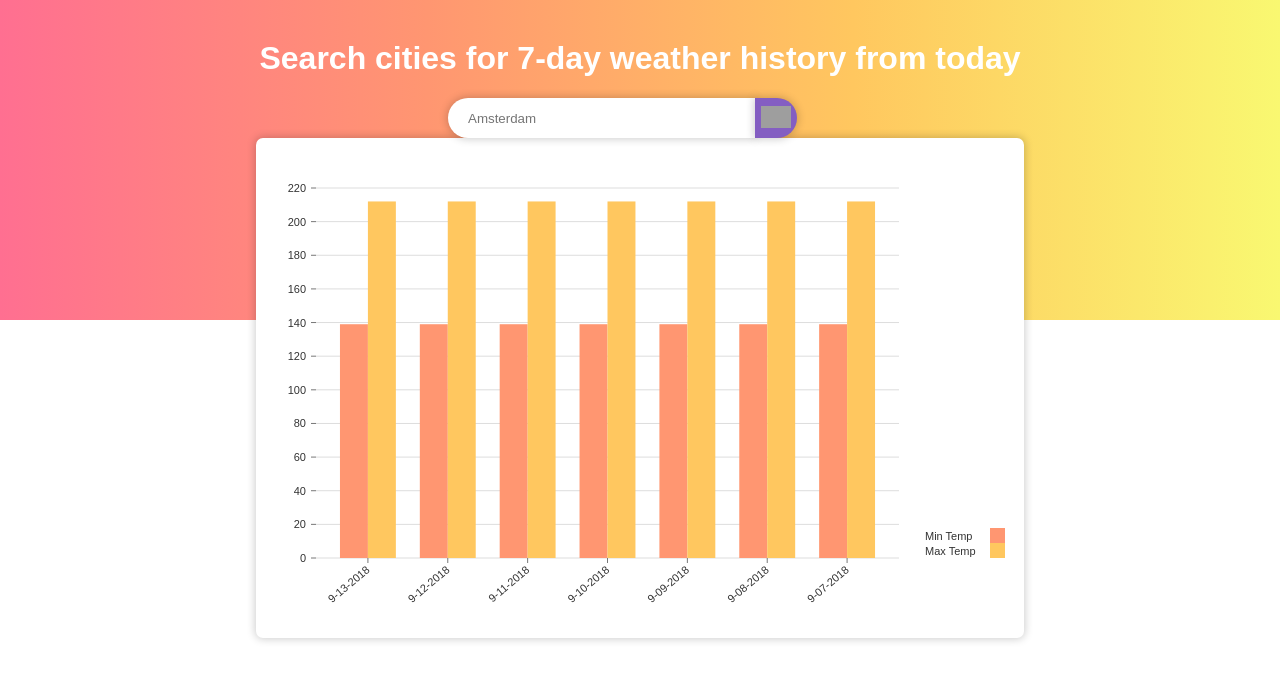
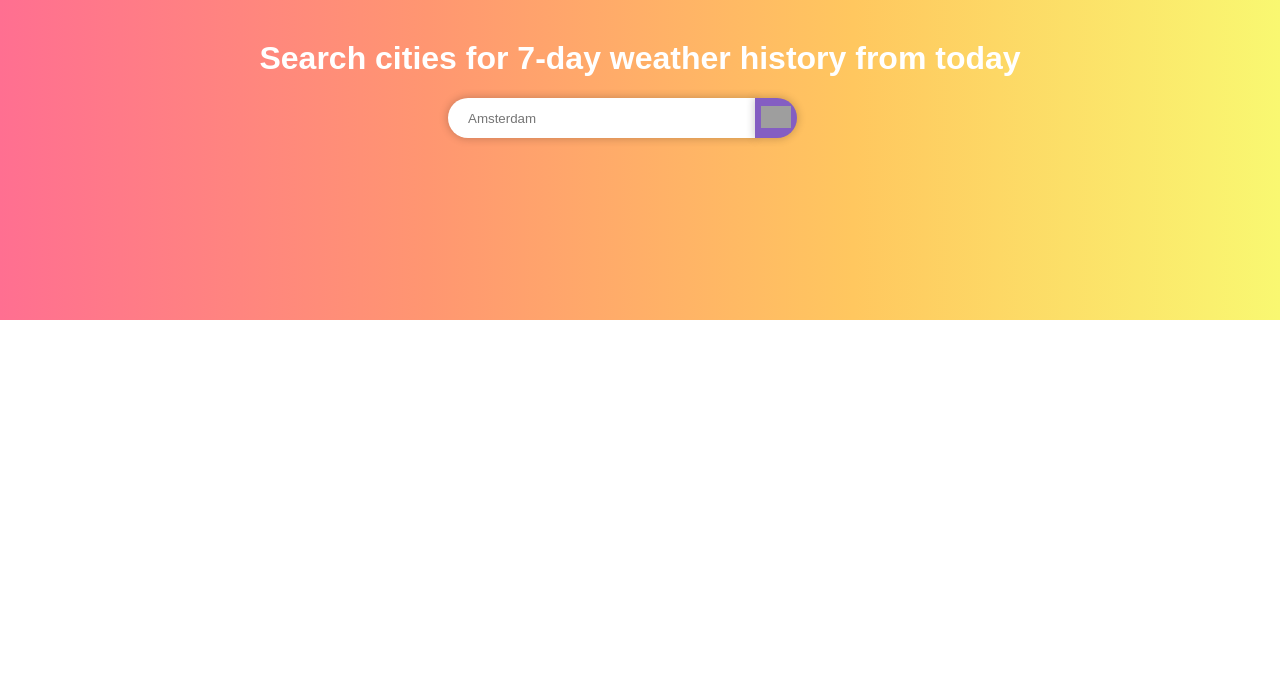
Before and after one commit to cadams8238/temperatures_codeChallenge, a React app: page / in a window 1280 px wide. Shown: the top 680 px of the page. Built offline with nearby package versions, Linux system fonts and the light colour scheme; grey boxes are pictures that could not be loaded.

Commit message:
dynamically rendering weather data to graph

```diff
--- a/src/components/barGraph.js
+++ b/src/components/barGraph.js
@@ -2,50 +2,14 @@ import React from 'react';
 import { ResponsiveBar } from '@nivo/bar';
 import styles from './styles/graph.module.css';
 
-export default function barGraph() {
+export default function barGraph(props) {
 // make sure parent container have a defined height when using responsive component,
 // otherwise height will be 0 and no chart will be rendered.
 // website examples showcase many properties, you'll often use just a few of them.
   return (
     <div className={styles.barGraph}>
       <ResponsiveBar
-        data={[
-          {
-            "date": "9-13-2018",
-            "Max Temp": 212,
-            "Min Temp": 139
-          },
-          {
-            "date": "9-12-2018",
-            "Max Temp": 212,
-            "Min Temp": 139
-          },
-          {
-            "date": "9-11-2018",
-            "Max Temp": 212,
-            "Min Temp": 139
-          },
-          {
-            "date": "9-10-2018",
-            "Max Temp": 212,
-            "Min Temp": 139
-          },
-          {
-            "date": "9-09-2018",
-            "Max Temp": 212,
-            "Min Temp": 139
-          },
-          {
-            "date": "9-08-2018",
-            "Max Temp": 212,
-            "Min Temp": 139
-          },
-          {
-            "date": "9-07-2018",
-            "Max Temp": 212,
-            "Min Temp": 139
-          }
-        ]}
+        data={props.graphData}
         keys={[
           "Min Temp",
           "Max Temp"
--- a/src/components/dashboard.js
+++ b/src/components/dashboard.js
@@ -25,14 +25,35 @@ export class Dashboard extends Component {
   }
 
   render() {
-    let cityInfo;
+    let weatherInfo, loading, error;
 
     if (this.props.data) {
-      cityInfo = (
-        <div className={styles.cityInfo}>
-          <h2>{`${this.props.data.name}, ${this.props.data.region}`}</h2>
-          <p>{`${this.props.data.country}`}</p>
-        </div>
+      const graphDataFarenheit = this.props.data.temps.map(day => ({
+        date: day.date,
+        "Max Temp": day.maxtemp_f,
+        "Min Temp": day.mintemp_f
+      }))
+
+      weatherInfo = (
+        <React.Fragment>
+          <div className={styles.cityInfo}>
+            <h2>{`${this.props.data.name}, ${this.props.data.region}`}</h2>
+            <p>{`${this.props.data.country}`}</p>
+          </div>
+          <BarGraph graphData={graphDataFarenheit}/>
+        </React.Fragment>
+      )
+    }
+
+    if (this.props.loading) {
+      loading = (
+        <p>Loading...</p>
+      )
+    }
+
+    if (this.props.error) {
+      error = (
+        <p>{this.props.error}</p>
       )
     }
 
@@ -58,8 +79,8 @@ export class Dashboard extends Component {
             <img src={require('../images/search.svg')} alt="search icon" />
           </button>
         </form>
-        {cityInfo}
-        <BarGraph />
+        {error}
+        {this.props.loading ? loading : weatherInfo}
       </div>
     );
   }
```
